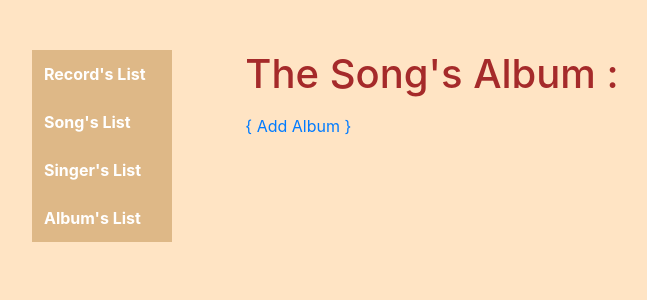
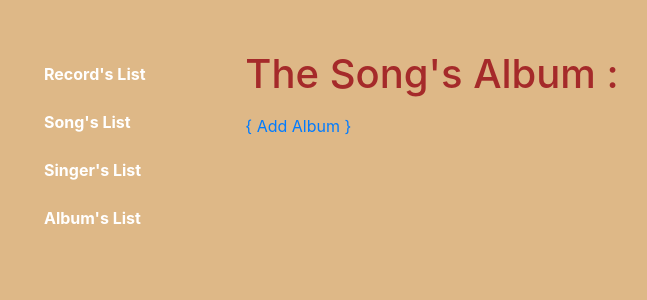
Before and after one commit to yullinisia/FINAL, a Django app: template song/templates/albums.html in a window 1280 px wide. Shown: the top 300 px of the page, without its empty margins (33-680 px from the left). Run offline with Django 3.2, Linux system fonts and the light colour scheme; the template is opened without the code that fills it, so the values that code supplies are empty; some libraries are stand-ins or nearby versions.

Commit message:
changed the background color

```diff
--- a/song/templates/base_generic.html
+++ b/song/templates/base_generic.html
@@ -30,7 +30,7 @@
 
     </style>
 
-<body style="background-color: bisque;">
+<body style="background-color:burlywood;">
     <div class="container-fluid">
         <div class="row">
             <div class="col-sm-2">
```
